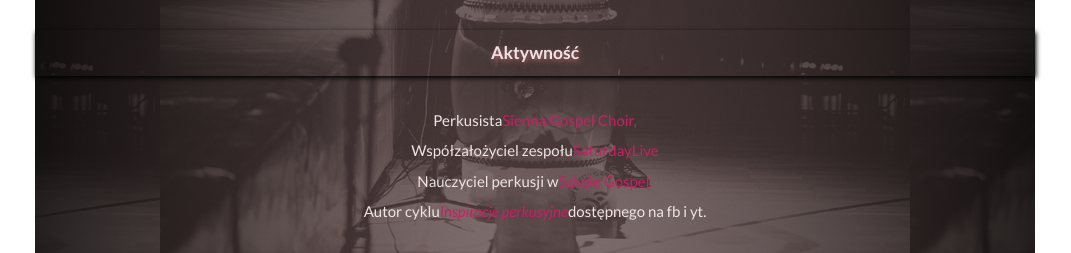
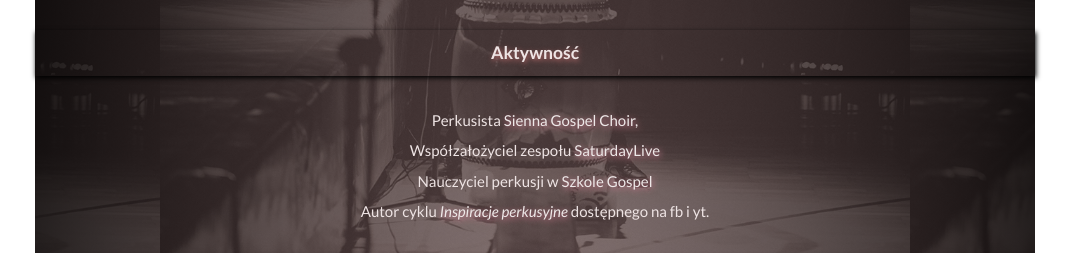
Before and after one commit to WojciechBylica/homepage, a plain HTML site: page index.html in a window 1280 px wide. Shown: the part 1104-1357 px from the top of the page, without its empty margins (105-1176 px from the left). Drawn offline with nearby package versions, Linux system fonts and the light colour scheme.

Commit message:
section "aktywność" white marks added/ colors chng

```diff
--- a/css/section.css
+++ b/css/section.css
@@ -26,8 +26,9 @@
     box-shadow: 1px 2px 5px black;
 }
 
-.section__unorderedList--importantText {
-    color: rgb(202, 31, 100)
+.section__importantText {
+    color: rgb(238, 232, 232);
+    text-shadow: 1px 2px 6px rgb(219, 129, 152);
 }
 
 .section__unorderedList {
--- a/index.html
+++ b/index.html
@@ -132,15 +132,15 @@
             <section class="section" id="aktualnaAktywność">
                 <h3 class="section__header">Aktywność</h3>
                 <ul class="section__unorderedList">
-                    <li class="section__unorederedListItem">Perkusista <span
-                            class="section__unorderedList--importantText">Sienna Gospel Choir,</span></li>
-                    <li class="section__unorederedListItem">Współzałożyciel zespołu <span
-                            class="section__unorderedList--importantText">SaturdayLive</span></li>
-                    <li class="section__unorederedListItem">Nauczyciel perkusji w <span
-                            class="section__unorderedList--importantText">Szkole Gospel.</span></li>
-                    <li class="section__unorederedListItem">Autor cyklu <span
-                            class="section__unorderedList--importantText"><em>Inspiracje perkusyjne</em></span>
-                        dostępnego na
+                    <li class="section__unorederedListItem">Perkusista&nbsp;<span
+                            class="section__importantText">Sienna Gospel Choir,</span></li>
+                    <li class="section__unorederedListItem">Współzałożyciel zespołu&nbsp;<span
+                            class="section__importantText">SaturdayLive</span></li>
+                    <li class="section__unorederedListItem">Nauczyciel perkusji w&nbsp;<span
+                            class="section__importantText"> Szkole Gospel</span></li>
+                    <li class="section__unorederedListItem">Autor cyklu&nbsp;<span
+                            class="section__importantText"><em>Inspiracje perkusyjne</em></span>
+                            &nbsp;dostępnego na
                         fb i yt.</li>
                 </ul>
             </section>
```
